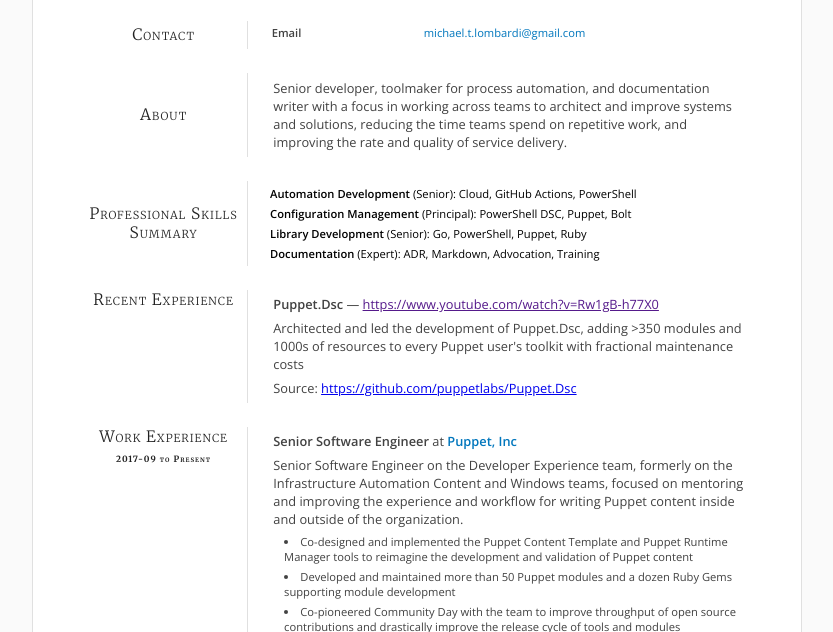
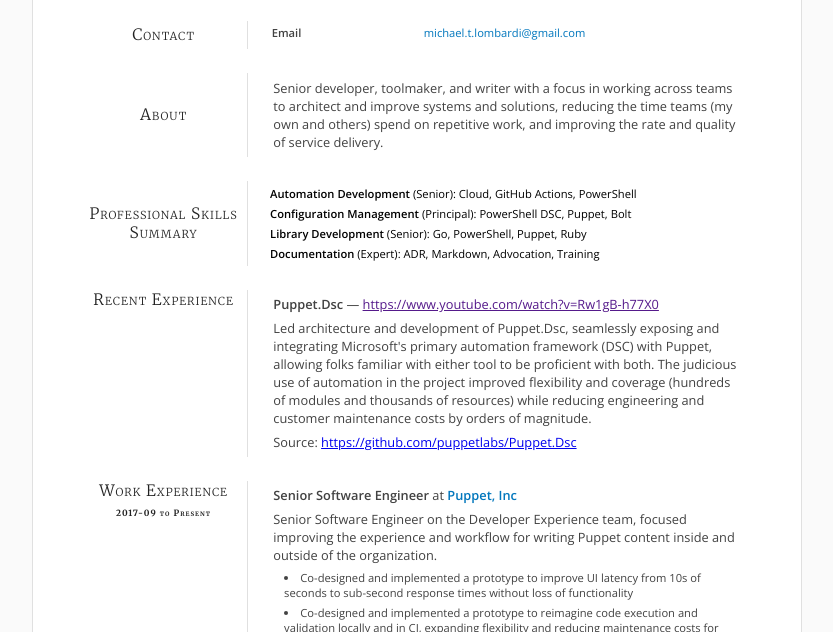
Before and after one commit to michaeltlombardi/resume, a plain HTML site: page index.html in a window 1280 px wide. Shown: the part 168-800 px from the top of the page, without its empty margins (223-1056 px from the left). Drawn offline with nearby package versions, Linux system fonts and the light colour scheme.

Commit message:
deploy: 2cfc60d1758bcfa7f9f035e109cdd15be9d6c903

```diff
--- a/index.html
+++ b/index.html
@@ -495,7 +495,7 @@
               About
             </div>
             <div class="content-text">
-                <p class='summary-text'>Senior developer, toolmaker for process automation, and documentation writer with a focus in working across teams to architect and improve systems and solutions, reducing the time teams spend on repetitive work, and improving the rate and quality of service delivery.</p>
+                <p class='summary-text'>Senior developer, toolmaker, and writer with a focus in working across teams to architect and improve systems and solutions, reducing the time teams (my own and others) spend on repetitive work, and improving the rate and quality of service delivery.</p>
             </div>
           </div>
         </section>
@@ -556,7 +556,7 @@
                       <strong>Puppet.Dsc</strong>
                         — <a href="">https://www.youtube.com/watch?v&#x3D;Rw1gB-h77X0</a>
                   </p>
-                    <p>Architected and led the development of Puppet.Dsc, adding &gt;350 modules and 1000s of resources to every Puppet user&#x27;s toolkit with fractional maintenance costs</p>
+                    <p>Led architecture and development of Puppet.Dsc, seamlessly exposing and integrating Microsoft&#x27;s primary automation framework (DSC) with Puppet, allowing folks familiar with either tool to be proficient with both. The judicious use of automation in the project improved flexibility and coverage (hundreds of modules and thousands of resources) while reducing engineering and customer maintenance costs by orders of magnitude.</p>
                     <p>Source: <a href="https://github.com/puppetlabs/Puppet.Dsc">https://github.com/puppetlabs/Puppet.Dsc</a></p>
                 </div>
               </div>
@@ -573,9 +573,10 @@
                           <strong>Senior Software Engineer</strong>
                           at <strong><a href="https://puppet.com">Puppet, Inc</a></strong>
                         </p>
-                        <p>Senior Software Engineer on the Developer Experience team, formerly on the Infrastructure Automation Content and Windows teams, focused on mentoring and improving the experience and workflow for writing Puppet content inside and outside of the organization.</p>
-                          <p class="highlight">Co-designed and implemented the Puppet Content Template and Puppet Runtime Manager tools to reimagine the development and validation of Puppet content</p>
-                          <p class="highlight">Developed and maintained more than 50 Puppet modules and a dozen Ruby Gems supporting module development</p>
+                        <p>Senior Software Engineer on the Developer Experience team, focused improving the experience and workflow for writing Puppet content inside and outside of the organization.</p>
+                          <p class="highlight">Co-designed and implemented a prototype to improve UI latency from 10s of seconds to sub-second response times without loss of functionality</p>
+                          <p class="highlight">Co-designed and implemented a prototype to reimagine code execution and validation locally and in CI, expanding flexibility and reducing maintenance costs for developers and users alike.</p>
+                          <p class="highlight">Developed and maintained more than sixty repositories of tools and libraries, including cross-language exection, infrastructure configuration, code validation, and test frameworks.</p>
                           <p class="highlight">Co-pioneered Community Day with the team to improve throughput of open source contributions and drastically improve the release cycle of tools and modules</p>
                           <p class="highlight">Led transformation and standardization of team practices around development, documentation, architecture, and workflow</p>
                     </div>
```
